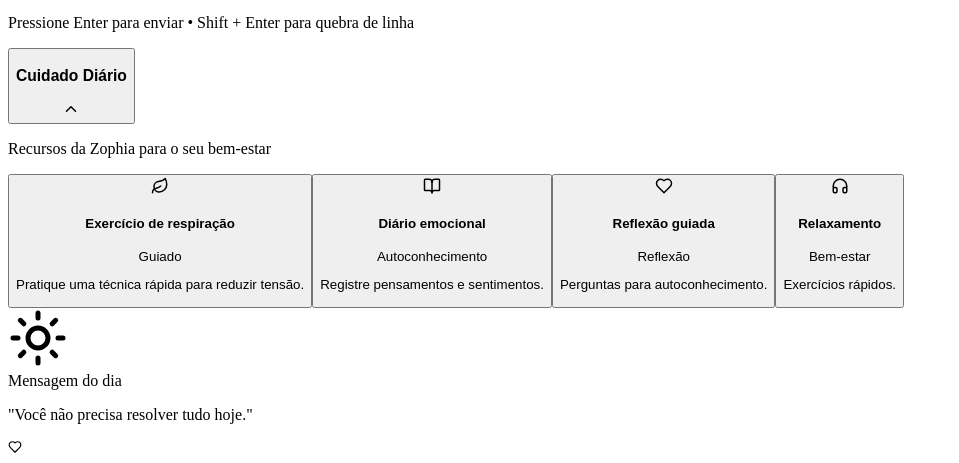
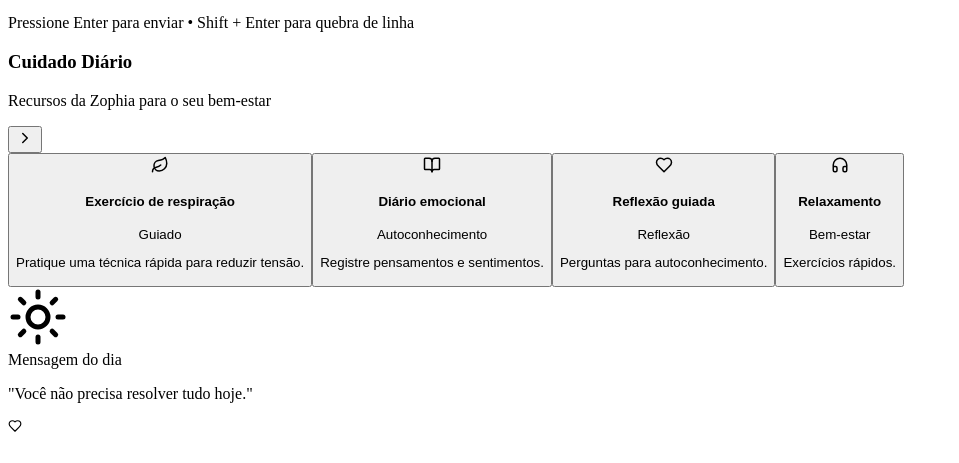
Before and after one commit to PabloOdilon11/zophiaIA, a React (Vite) app in the folder frontend/: page / in a window 1280 px wide. Shown: the part 1484-1947 px from the top of the page, without its empty margins (0-959 px from the left). Built offline with nearby package versions, Linux system fonts and the light colour scheme; no server answers; the HTML template or start-up script is replaced by a standard one.

Commit message:
feat: permite recolher a barra lateral do cuidado diário

```diff
--- a/frontend/src/components/RightPanel.jsx
+++ b/frontend/src/components/RightPanel.jsx
@@ -1,5 +1,5 @@
 import React, { useState } from 'react';
-import { Leaf, BookOpen, Heart, Headphones, Sun, ChevronDown, ChevronUp } from 'lucide-react';
+import { Leaf, BookOpen, Heart, Headphones, Sun, ChevronRight, ChevronLeft } from 'lucide-react';
 import ToolCard from './ToolCard';
 
 export default function RightPanel({ onSelectTool }) {
@@ -35,23 +35,39 @@ export default function RightPanel({ onSelectTool }) {
     }
   ];
 
+  if (isCollapsed) {
+    return (
+      <aside className="w-10 border-l border-zophia-border bg-white/50 flex flex-col items-center hidden lg:flex overflow-y-auto">
+        <button
+          onClick={() => setIsCollapsed(false)}
+          title="Expandir Cuidado Diário"
+          aria-label="Expandir Cuidado Diário"
+          className="mt-4 p-2 rounded-xl text-zophia-purple hover:bg-zophia-pink/10 transition-colors"
+        >
+          <ChevronLeft size={18} />
+        </button>
+      </aside>
+    );
+  }
+
   return (
     <aside className="w-80 border-l border-zophia-border bg-white/50 p-5 flex flex-col justify-between hidden lg:flex overflow-y-auto">
       <div className="space-y-6">
+        <div className="flex items-start justify-between gap-2">
           <div>
-          <button
-            onClick={() => setIsCollapsed(!isCollapsed)}
-            aria-expanded={!isCollapsed}
-            className="w-full flex items-center justify-between gap-2 text-left"
-          >
             <h3 className="font-heading font-bold text-base text-zophia-purple">Cuidado Diário</h3>
-            {isCollapsed ? <ChevronDown size={18} className="text-zophia-purple" /> : <ChevronUp size={18} className="text-zophia-purple" />}
-          </button>
             <p className="text-xs text-gray-500 mt-0.5">Recursos da Zophia para o seu bem-estar</p>
           </div>
+          <button
+            onClick={() => setIsCollapsed(true)}
+            title="Recolher Cuidado Diário"
+            aria-label="Recolher Cuidado Diário"
+            className="p-2 rounded-xl text-zophia-purple hover:bg-zophia-pink/10 transition-colors -mt-1 -mr-1"
+          >
+            <ChevronRight size={18} />
+          </button>
+        </div>
 
-        {!isCollapsed && (
-          <>
         <div className="space-y-3">
           {tools.map(t => (
             <ToolCard
@@ -80,8 +96,6 @@ export default function RightPanel({ onSelectTool }) {
             <Heart size={14} className="fill-zophia-pink" />
           </div>
         </div>
-          </>
-        )}
       </div>
     </aside>
   );
```
Lines whose indentation alone changed are shown as unchanged.
